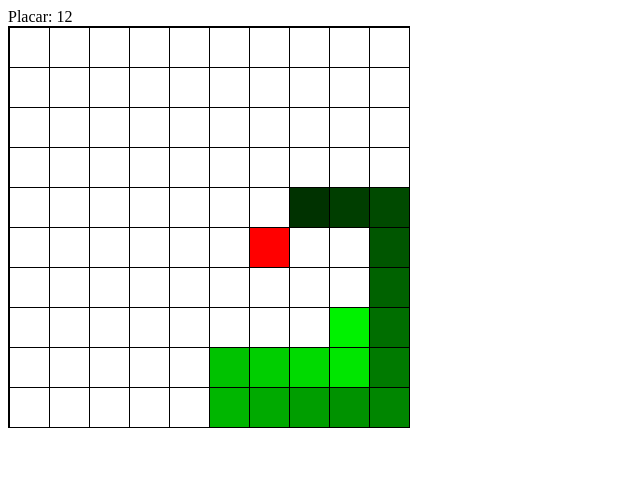
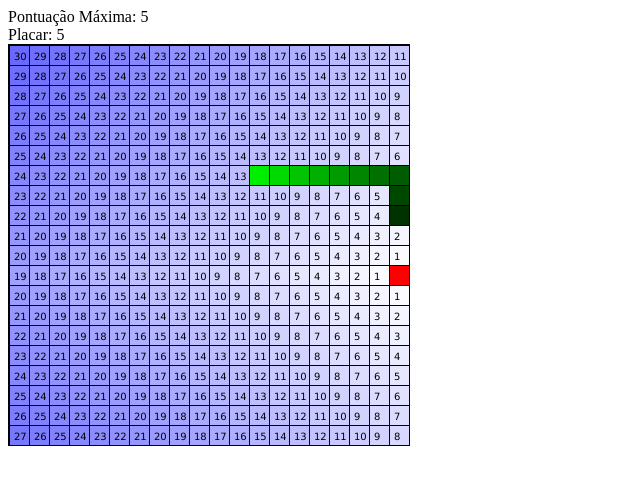
Before and after one commit to DroysterZ/snake, a plain HTML site: page index.html in a window 1280 px wide. Shown: the whole page, without its empty margins (0-640 px from the left). Drawn offline with Linux system fonts and the light colour scheme.

Commit message:
adicionado maxScore

```diff
--- a/index.html
+++ b/index.html
@@ -11,6 +11,7 @@
 </head>
 
 <body onload="startGame()">
+	<div id="maxScore"></div>
 	<div id="score"></div>
 	<canvas id="screen"></canvas>
 	<script src="snake.js"></script>
--- a/snake.js
+++ b/snake.js
@@ -9,9 +9,10 @@ let direction = "right";
 let speed = 50;
 let gameId = null;
 let matrixDistance = [];
+let maxScore = 0;
 
-let size = 40;
-let grid = 10;
+let size = 20;
+let grid = 20;
 let fontSize = 10;
 let fontColor = "black";
 
@@ -20,7 +21,7 @@ let maxColorSnake = 255;
 
 // Switches
 let gameOver = false;
-let drawDist = false;
+let drawDist = true;
 let canMove = true;
 
 // Inicializa o jogo
@@ -117,6 +118,7 @@ function updateSnake() {
 	} else {
 		// A cobrinha comeu a comida, então aumenta o placar
 		score++;
+		if (score > maxScore) maxScore = score;
 
 		// Gera uma nova posição para a comida
 		generateFood();
@@ -145,7 +147,7 @@ function checkCollision() {
 	if (x < 0 || x >= canvas.width / size || y < 0 || y >= canvas.height / size) {
 		if (!gameOver) {
 			console.log('parede');
-			alert("Game Over! Pontuação final: " + score);
+			// alert("Game Over! Pontuação final: " + score);
 			gameOver = true;
 			startGame();
 		}
@@ -156,7 +158,7 @@ function checkCollision() {
 		if (x === snake[i].x && y === snake[i].y) {
 			if (!gameOver) {
 				console.log('cobra');
-				alert("Game Over! Pontuação final: " + score);
+				// alert("Game Over! Pontuação final: " + score);
 				gameOver = true;
 				startGame();
 			}
@@ -166,6 +168,7 @@ function checkCollision() {
 
 // Atualiza o placar
 function updateScore() {
+	document.getElementById("maxScore").innerHTML = "Pontuação Máxima: " + maxScore;
 	document.getElementById("score").innerHTML = "Placar: " + score;
 }
 
@@ -277,16 +280,52 @@ function analyze() {
 	let toRemove = [];
 	for (let i = 0; i < options.length; i++) {
 		let chance = options[i];
+
+		// Verifica se o proximo movimento vai bater na parede
 		if (chance.x < marginMin || chance.y < marginMin || chance.x > marginMax || chance.y > marginMax) {
 			toRemove.push(i);
 		}
 
+		// Verifica se o proximo movimento vai bater na cobra
 		for (let j = 0; j < snake.length; j++) {
 			if (chance.x == snake[j].x && chance.y == snake[j].y) {
 				toRemove.push(i);
 			}
 		}
 	}
+
+	/*
+	// Verifica se o proximo movimento vai deixar a cobra cercada
+	for (let i = 0; i < options.length; i++) {
+		let options2 = [];
+
+		options2.push({ x: options[i].x - 1, y: options[i].y });
+		options2.push({ x: options[i].x + 1, y: options[i].y });
+		options2.push({ x: options[i].x, y: options[i].y - 1 });
+		options2.push({ x: options[i].x, y: options[i].y + 1 });
+
+		let toRemove2 = [];
+		for (let j = 0; j < options2.length; j++) {
+			let chance = options2[j];
+			// Verifica se o proximo movimento vai bater na parede
+			if (chance.x < marginMin || chance.y < marginMin || chance.x > marginMax || chance.y > marginMax) {
+				toRemove2.push(i);
+			}
+
+			// Verifica se o proximo movimento vai bater na cobra
+			for (let j = 0; j < snake.length; j++) {
+				if (chance.x == snake[j].x && chance.y == snake[j].y) {
+					toRemove2.push(i);
+				}
+			}
+		}
+
+		toRemove2 = toRemove.filter((elem, index) => toRemove.indexOf(elem) === index);
+		if (toRemove2.length > 2) {
+			toRemove.push(i);
+		}
+	}
+	*/
 
 	toRemove = toRemove.filter((elem, index) => toRemove.indexOf(elem) === index);
 	toRemove.sort(function (a, b) { return b - a });
```
